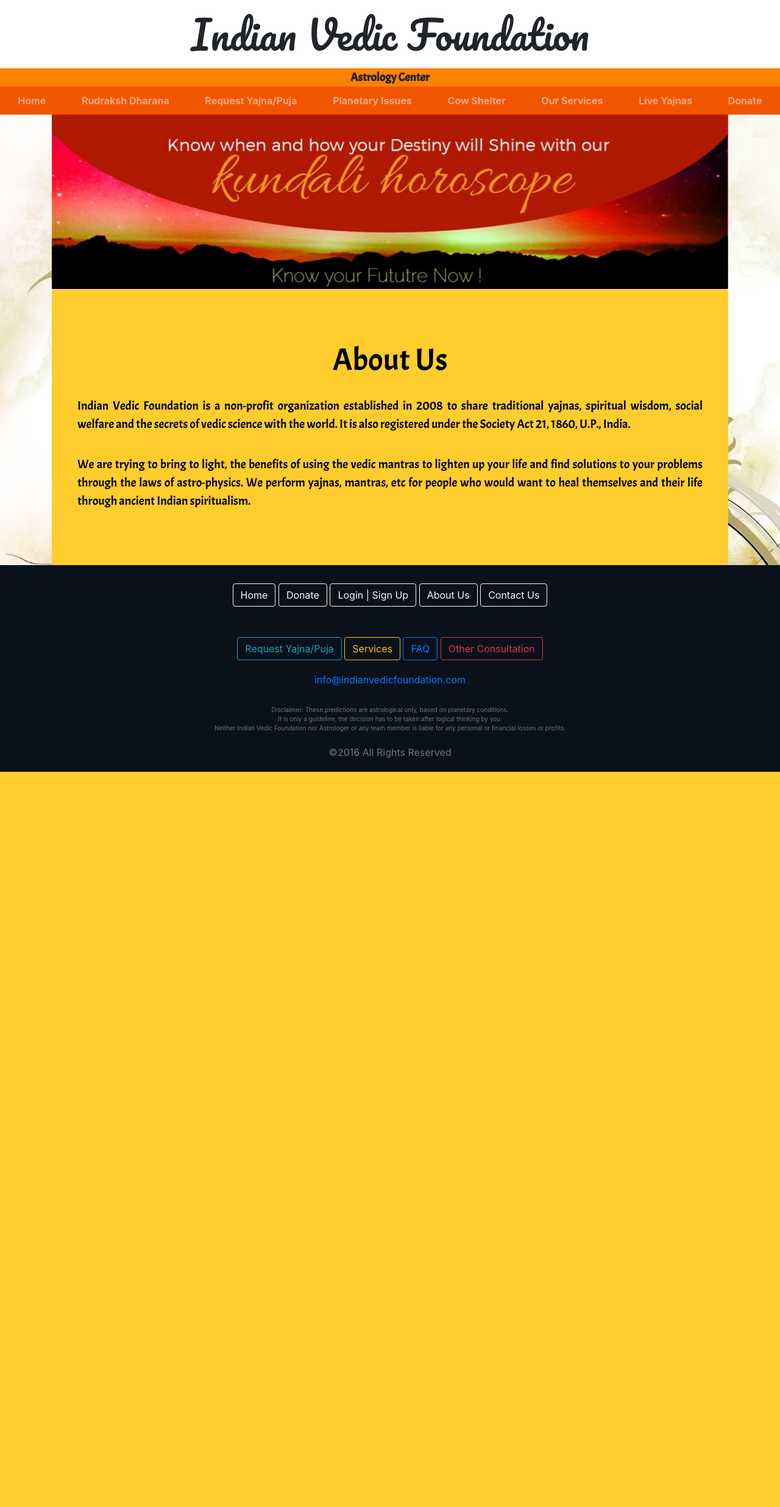
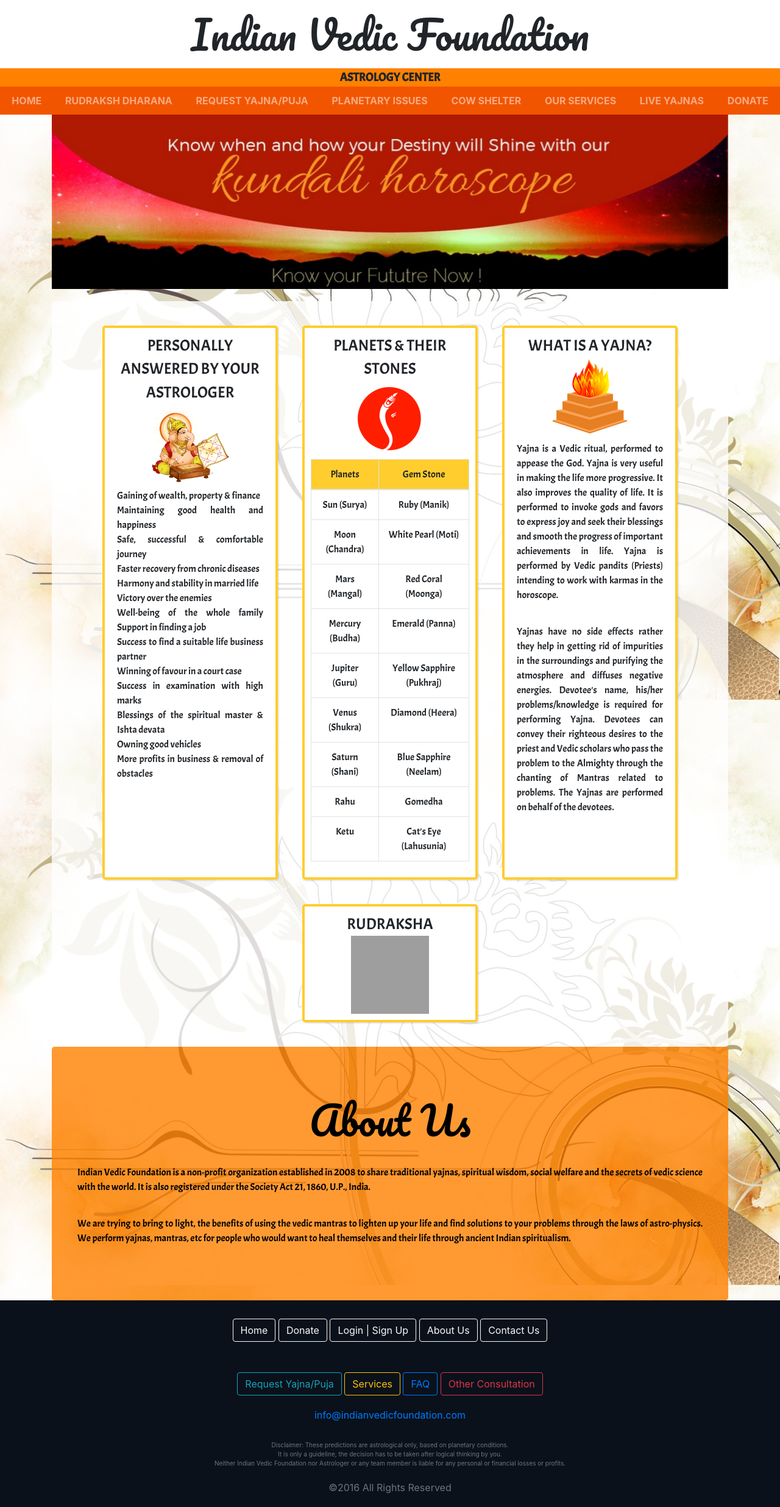
Before and after one commit to sonali-yadav/astro-website, a Django app: page / in a window 1280 px wide. Shown: the whole page at 61% size. Before the commit the page ends 1266 px from the top, so only its background shows below. Run offline with Django 3.2, Linux system fonts and the light colour scheme; some libraries are stand-ins or nearby versions; grey boxes are pictures that could not be loaded.

Commit message:
Home page

```diff
--- a/donations/templates/donations/rudraksh.html
+++ b/donations/templates/donations/rudraksh.html
@@ -35,7 +35,7 @@
         </div>
         <div class="flex_div">
         {% for rud in ruds %}
-            <div class="card card_div">
+            <div class="card card_div shadow">
                 <div class="image-card-div" style="padding-top:0;">
                     <h4 class="faq_heading" style="font-family: 'Acme';">{{ rud.title }}</h4>
                 </div>
--- a/home/static/css/aboutus.css
+++ b/home/static/css/aboutus.css
@@ -4,7 +4,7 @@
 	font-family: 'Acme';
 }
 .inner_about_div {
-    background-color: rgba(255,255,255,0.8);
+    background-color: var(--white-back);
     width:75%;
     margin: auto;
     padding-bottom:20px;
--- a/home/static/css/base.css
+++ b/home/static/css/base.css
@@ -3,7 +3,7 @@
     --main-color: rgba(242,85,0,1.0);
     --sec-main-color: rgba(255,129,0,1.0);
     --heading-yellow: rgba(255,205,46,1);
-    --background-light: rgba(255,129,0,0.8);
+    --white-back: rgba(255,255,255,0.8);
 }
 * {
 	margin: 0;
@@ -56,3 +56,9 @@
     font-size: 10px;
     margin: 30px 0 0 0;
 }
+.center_text {
+    text-align: center;
+}
+.capitals {
+    text-transform: uppercase;
+}
--- a/home/static/css/contactus.css
+++ b/home/static/css/contactus.css
@@ -25,7 +25,7 @@
     width: 150px;
 }
 .card_div {
-    width:18rem;
+    width: 18rem;
 	box-shadow: 2px 2px 2px rgba(0,0,0,0.1);
 	margin: 20px;
 	text-align: center;
@@ -39,3 +39,6 @@
     background-color: rgba(243,234,219,0.5);
     font-weight: bold;
 }
+.shadow {
+    box-shadow: 2px 2px 2px rgba(0,0,0,0.1);
+}
--- a/home/static/css/index.css
+++ b/home/static/css/index.css
@@ -10,7 +10,28 @@
     text-align: justify;
 }
 .index_about{
-    background-color: var(--heading-yellow);
+    background-color: rgba(255,129,0,0.8);
     color: #000;
     font-family: 'Acme';
 }
+.index_container {
+    background-color: var(--white-back);
+}
+.grid_item {
+    border: 4px solid var(--heading-yellow) !important;
+    border-radius: 5px;
+    padding: 10px;
+    background-color: #fff;
+}
+.grid_header {
+    text-transform: uppercase;
+    font-size: 2vw;
+}
+.astro_list {
+    list-style-type: none;
+    padding: 10px;
+}
+.kundali_img {
+    height: 10vw;
+    width: 10vw;
+}
--- a/home/templates/home/base.html
+++ b/home/templates/home/base.html
@@ -34,15 +34,15 @@
             <img src="{% static 'images/top2.jpg' %}" alt="Top" style="height:40px;width:40px;">
         </div>
         <div class="container-div">
-            <div class="base-header" style="text-align: center;">
+            <div class="base-header center_text">
                 <div class="heading_div">Indian Vedic Foundation</div>
-                <div class="subheading_div">Astrology Center</div>
+                <div class="subheading_div capitals">Astrology Center</div>
                 <nav class="navbar navbar-expand-lg navbar-dark navigation-nav" id="navig">
                     <button class="navbar-toggler" type="button" data-toggle="collapse" data-target="#navbarSupportedContent" aria-controls="navbarSupportedContent" aria-expanded="false" aria-label="Toggle navigation">
                         <span class="navbar-toggler-icon"></span>
                     </button>
                     <div class="collapse navbar-collapse" id="navbarSupportedContent">
-                        <ul class="navbar-nav w-100 justify-content-around">
+                        <ul class="navbar-nav w-100 justify-content-around capitals">
                             <li class="nav-item">
                                 <b><a class="nav-link" href="{% url 'index' %}">Home</a></b>
                             </li>
--- a/home/templates/home/index.html
+++ b/home/templates/home/index.html
@@ -21,13 +21,105 @@
             </div>
         </div>
     </div>
+    <div class="jumbotron fluid-jumbotron mg_bt_0 flex_div justify-content-center index_container">
+        <div class="shadow card_div grid_item">
+            <div class="center_text grid_header">Personally Answered by your Astrologer</div>
+            <img src="{% static 'images/kundali.png' %}" alt="" class="kundali_img">
+            <ul class="astro_list justified">
+                <li>Gaining of wealth, property & finance</li>
+                <li>Maintaining good health and happiness</li>
+                <li>Safe, successful & comfortable journey</li>
+                <li>Faster recovery from chronic diseases</li>
+                <li>Harmony and stability in married life</li>
+                <li>Victory over the enemies</li>
+                <li>Well-being of the whole family Support in finding a job</li>
+                <li>Success to find a suitable life business partner</li>
+                <li>Winning of favour in a court case</li>
+                <li>Success in examination with high marks</li>
+                <li>Blessings of the spiritual master & Ishta devata</li>
+                <li>Owning good vehicles</li>
+                <li>More profits in business & removal of obstacles</li>
+            </ul>
+        </div>
+        <div class="grid_item shadow card_div">
+            <div class="center_text grid_header">Planets &amp; their Stones</div>
+            <img src="{% static 'images/kundali2.png' %}" alt="" class="kundali_img">
+            <div class="table-responsive">
+            <table class="table table-hover table-bordered" align="center">
+                <thead class="table_head">
+                    <tr>
+                        <td>Planets</td>
+                        <td>Gem Stone</td>
+                    </tr>
+                </thead>
+                <tbody>
+                    <tr>
+                        <td>Sun (Surya)</td>
+                        <td>Ruby (Manik)</td>
+                    </tr>
+                    <tr>
+                        <td>Moon (Chandra)</td>
+                        <td>White Pearl (Moti)</td>
+                    </tr>
+                    <tr>
+                        <td>Mars (Mangal)</td>
+                        <td>Red Coral (Moonga)</td>
+                    </tr>
+                    <tr>
+                        <td>Mercury (Budha)</td>
+                        <td>Emerald (Panna)</td>
+                    </tr>
+                    <tr>
+                        <td>Jupiter (Guru)</td>
+                        <td>Yellow Sapphire (Pukhraj)</td>
+                    </tr>
+                    <tr>
+                        <td>Venus (Shukra)</td>
+                        <td>Diamond (Heera)</td>
+                    </tr>
+                    <tr>
+                        <td>Saturn (Shani)</td>
+                        <td>Blue Sapphire (Neelam)</td>
+                    </tr>
+                    <tr>
+                        <td>Rahu</td>
+                        <td>Gomedha</td>
+                    </tr>
+                    <tr>
+                        <td>Ketu</td>
+                        <td>Cat's Eye (Lahusunia)</td>
+                    </tr>
+            </table>
+            </div>
+        </div>
+        <div class="grid_item shadow card_div">
+            <div class="center_text grid_header">What is a Yajna?</div>
+            <img src="{% static 'images/kundali3.png' %}" alt="" class="kundali_img">
+            <p class="justified">Yajna is a Vedic ritual, performed to appease the God. Yajna is very useful
+                in making the life more progressive. It also improves the quality of life.
+                It is performed to invoke gods and favors to express joy and seek their blessings
+                and smooth the progress of important achievements in life. Yajna is performed by
+                Vedic pandits (Priests) intending to work with karmas in the horoscope.</p>
+            <p class="justified">Yajnas have no side effects rather they help in getting rid of impurities in the
+                surroundings and purifying the atmosphere and diffuses negative energies.
+                Devotee's name, his/her problems/knowledge is required for performing Yajna.
+                Devotees can convey their righteous desires to the priest and Vedic scholars
+                who pass the problem to the Almighty through the chanting of Mantras related to
+                problems. The Yajnas are performed on behalf of the devotees.</p>
+        </div>
+        <div class="grid_item shadow card_div">
+            <div class="center_text grid_header">Rudraksha</div>
+            <img src="{% static 'images/kundali4.png' %}" alt="" class="kundali_img">
+            <div></div>
+        </div>
+    </div>
     <div class="jumbotron fluid-jumbotron mg_bt_0 index_about">
-        <h1 class="yajna_headings">About Us</h1>
-        <p class="lead justified">Indian Vedic Foundation is a non-profit organization established in 2008
+        <h1 class="heading_div center_text">About Us</h1>
+        <p class="justified">Indian Vedic Foundation is a non-profit organization established in 2008
             to share traditional yajnas, spiritual wisdom, social welfare and the secrets of vedic
             science with the world. It is also registered under the Society Act 21, 1860, U.P.,
-            India. </p>
-        <p class="lead justified">We are trying to bring to light, the benefits of using the vedic mantras to
+            India.</p>
+        <p class="justified">We are trying to bring to light, the benefits of using the vedic mantras to
             lighten up your life and find solutions to your problems through the laws of
             astro-physics. We perform yajnas, mantras, etc for people who would want to heal
             themselves and their life through ancient Indian spiritualism.</p>
```
Also changed, not shown: donations/templates/donations/yajna.html (+4 -4 lines), home/templates/home/contactus.html (+4 -4 lines), donations/static/images/kundali.png (added), donations/static/images/kundali2.png (added), donations/static/images/kundali3.png (added), donations/static/images/swastik.png (added).
